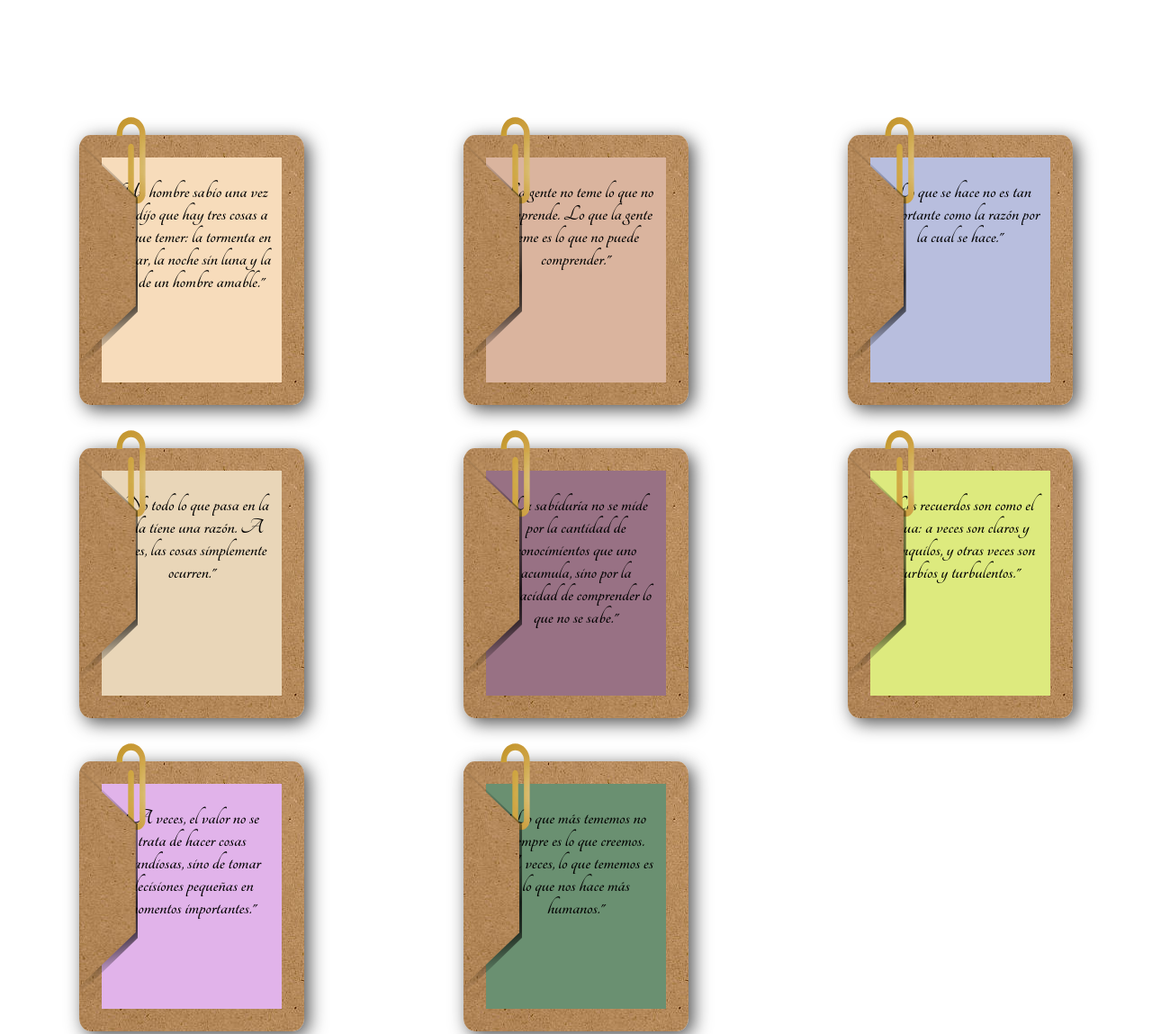
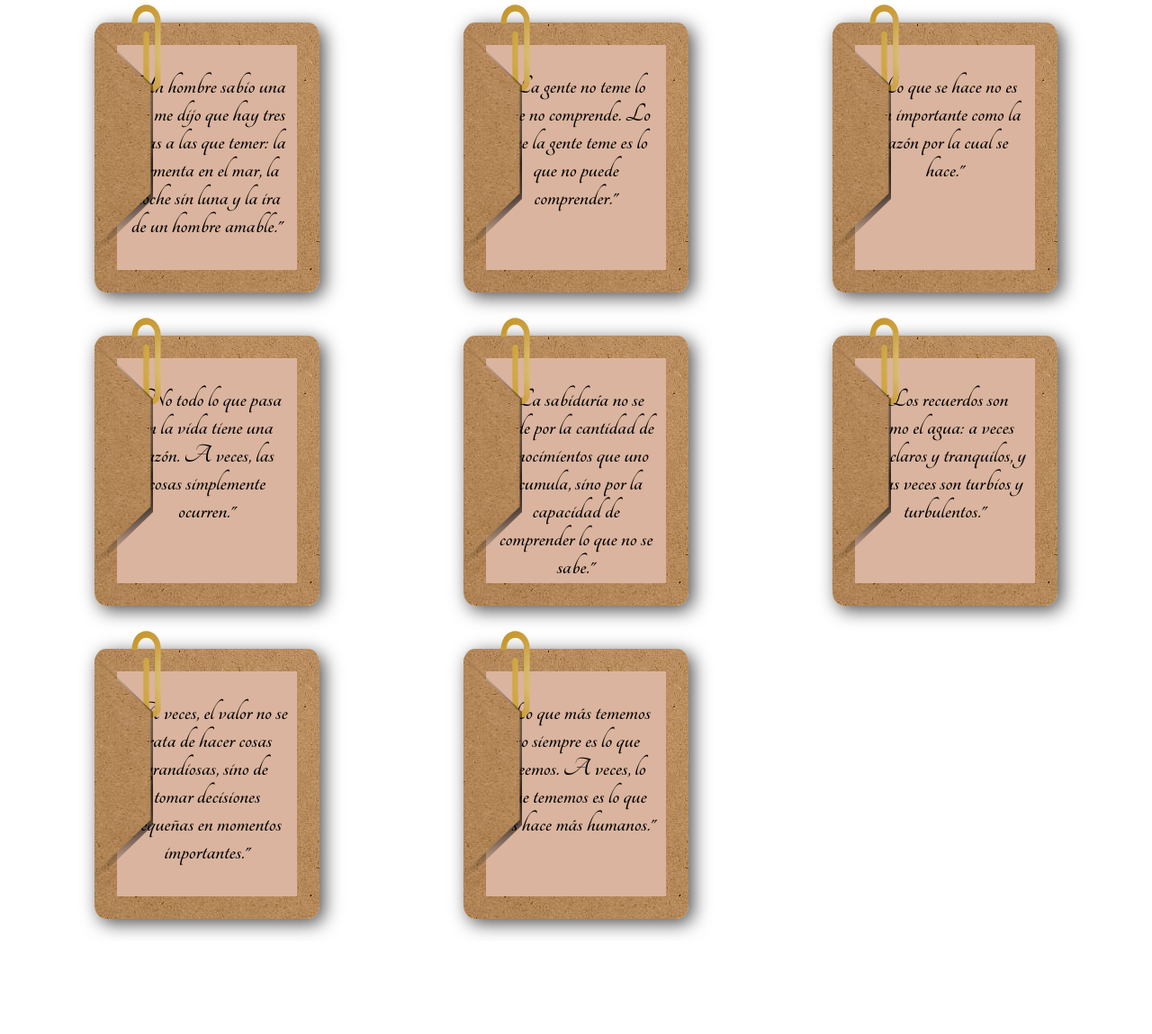
Before and after one commit to Celia9728/Componentes, a plain HTML site: page cards/cards3/index.html in a window 1280 px wide. Shown: the top 1149 px of the page at 90% size. After the commit the page ends 1046 px from the top, so only its background shows below. Drawn offline with Linux system fonts and the light colour scheme; a script that the page names is missing.

Commit message:
On branch main Your branch is up to date with 'origin/main'.
Changes to be committed:
	deleted:    cards/cards3/fonts/BonheurRoyale-Regular.ttf
	modified:   cards/cards3/index.html
	modified:   cards/cards3/style.css

```diff
--- a/cards/cards3/index.html
+++ b/cards/cards3/index.html
@@ -33,10 +33,7 @@
     <main>
       <section>
         <article>
-          <div
-            class="tarjeta"
-            id="tarjeta1"
-          >
+          <div class="tarjeta">
             <p>
               "Un hombre sabio una vez me dijo que hay tres cosas a las que
               temer: la tormenta en el mar, la noche sin luna y la ira de un
@@ -86,10 +83,7 @@
         </article>
 
         <article>
-          <div
-            class="tarjeta"
-            id="tarjeta2"
-          >
+          <div class="tarjeta">
             <p>
               "La gente no teme lo que no comprende. Lo que la gente teme es lo
               que no puede comprender."
@@ -138,10 +132,7 @@
         </article>
 
         <article>
-          <div
-            class="tarjeta"
-            id="tarjeta3"
-          >
+          <div class="tarjeta">
             <p>
               "Lo que se hace no es tan importante como la razón por la cual se
               hace."
@@ -190,10 +181,7 @@
         </article>
 
         <article>
-          <div
-            class="tarjeta"
-            id="tarjeta4"
-          >
+          <div class="tarjeta">
             <p>
               "No todo lo que pasa en la vida tiene una razón. A veces, las
               cosas simplemente ocurren."
@@ -242,10 +230,7 @@
         </article>
 
         <article>
-          <div
-            class="tarjeta"
-            id="tarjeta5"
-          >
+          <div class="tarjeta">
             <p>
               "La sabiduría no se mide por la cantidad de conocimientos que uno
               acumula, sino por la capacidad de comprender lo que no se sabe."
@@ -294,10 +279,7 @@
         </article>
 
         <article>
-          <div
-            class="tarjeta"
-            id="tarjeta6"
-          >
+          <div class="tarjeta">
             <p>
               "Los recuerdos son como el agua: a veces son claros y tranquilos,
               y otras veces son turbios y turbulentos."
@@ -346,10 +328,7 @@
         </article>
 
         <article>
-          <div
-            class="tarjeta"
-            id="tarjeta7"
-          >
+          <div class="tarjeta">
             <p>
               "A veces, el valor no se trata de hacer cosas grandiosas, sino de
               tomar decisiones pequeñas en momentos importantes."
@@ -398,10 +377,7 @@
         </article>
 
         <article>
-          <div
-            class="tarjeta"
-            id="tarjeta8"
-          >
+          <div class="tarjeta">
             <p>
               "Lo que más tememos no siempre es lo que creemos. A veces, lo que
               tememos es lo que nos hace más humanos."
--- a/cards/cards3/style.css
+++ b/cards/cards3/style.css
@@ -1,6 +1,12 @@
 @font-face {
-  font-family: MiFuentePersonalizada;
+  font-family: tangerineBold;
   src: url('./fonts/Tangerine-Bold.ttf') format('truetype');
+  font-weight: normal;
+  font-style: normal;
+}
+@font-face {
+  font-family: tangerineRegular;
+  src: url('./fonts/Tangerine-Regular.ttf') format('truetype');
   font-weight: normal;
   font-style: normal;
 }
@@ -9,14 +15,11 @@
 *::before,
 *::after {
   box-sizing: border-box;
-  /* outline: tomato 1px solid; */
-}
-
-body {
-  margin-top: 150px;
+  font-family: 'tangerineBold', 'tangerineRegular', sans-serif;
 }
 
 section {
+  margin: 25px;
   display: grid;
   grid-template-columns: repeat(
     auto-fit,
@@ -58,7 +61,6 @@ article {
     z-index: 4;
     width: 25%;
     height: 80%;
-    /* display: none; */
 
     background-color: #c28654;
     background-image: url(img/istockphoto-172397431-612x612.jpg);
@@ -124,7 +126,6 @@ article {
   position: relative;
   left: 0;
   transition: all 0.3s ease-in-out;
-  /* font-size: clamp(8px, 3vw, 16px); */
 
   &:hover {
     left: 50px;
@@ -132,8 +133,7 @@ article {
 
   & p {
     padding-inline: 10px;
-    font-family: 'MiFuentePersonalizada', sans-serif;
-    font-size: 25px;
+    font-size: 30px;
   }
 }
 
@@ -141,30 +141,25 @@ article {
   left: 5px;
 }
 
-#tarjeta2 {
+/* Cambiar color del papel */
+.tarjeta:nth-child(1) {
   background-color: #dab49e;
 }
-
-#tarjeta3 {
+.tarjeta:nth-child(2) {
   background-color: #b8bede;
 }
-
-#tarjeta4 {
+.tarjeta:nth-child(3) {
   background-color: #e9d6b8;
 }
-
-#tarjeta5 {
+.tarjeta:nth-child(4) {
   background-color: #987184;
 }
-
-#tarjeta6 {
+.tarjeta:nth-child(5) {
   background-color: #ddea7e;
 }
-
-#tarjeta7 {
+.tarjeta:nth-child(6) {
   background-color: #e1b3ea;
 }
-
-#tarjeta8 {
+.tarjeta:nth-child(7) {
   background-color: #6a9071;
 }
```
Also changed, not shown: cards/cards3/fonts/BonheurRoyale-Regular.ttf (deleted).
